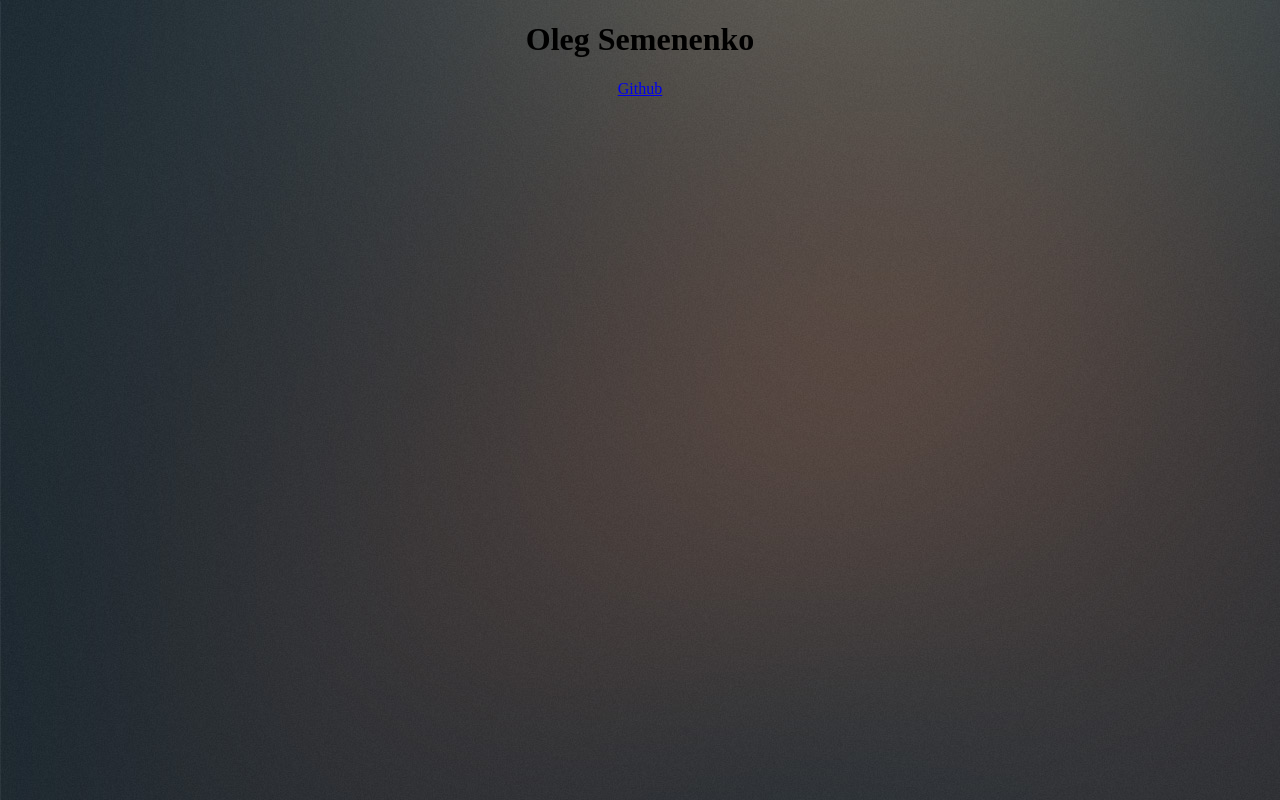
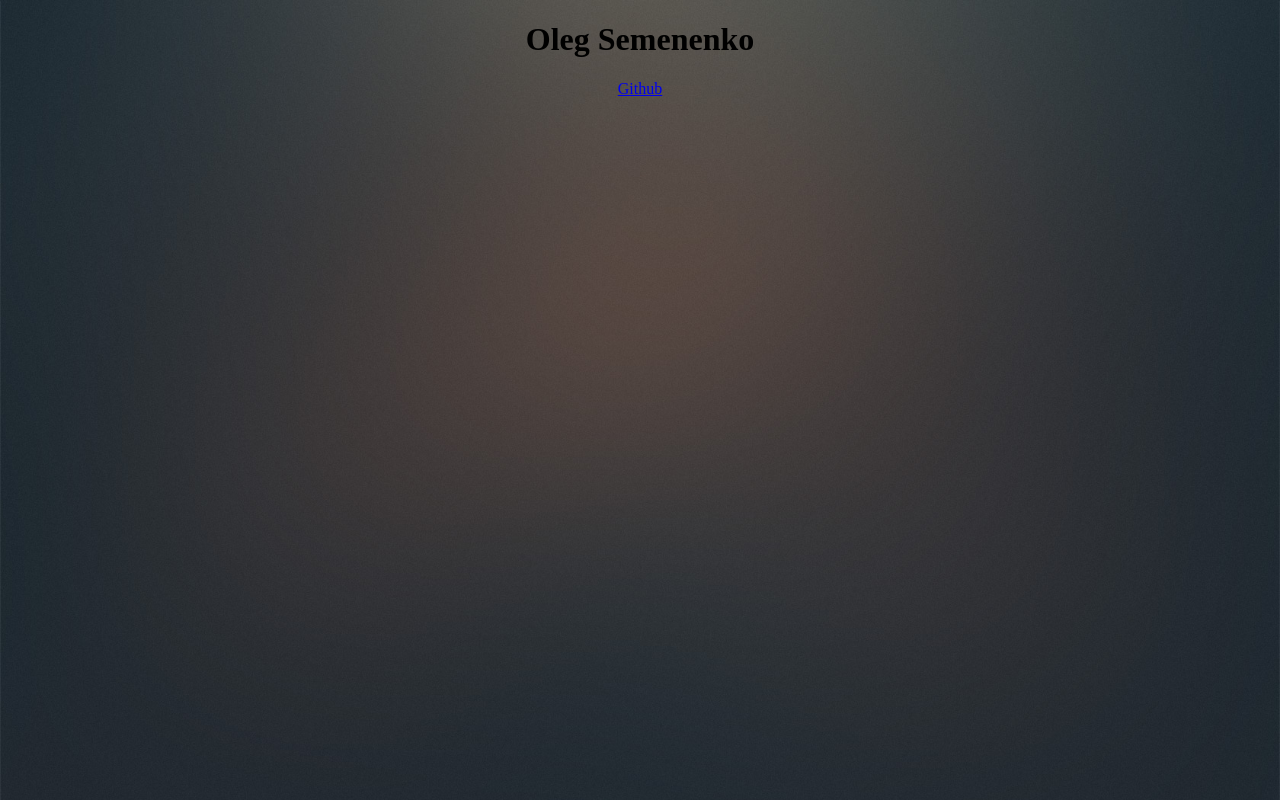
Before and after one commit to OlegSemenenkHome/ukrainianpenguin.github.io, a plain HTML site: page index.html in a window 1280 px wide. Drawn offline with Linux system fonts and the light colour scheme.

Commit message:
Update index.html
Making it look better

```diff
--- a/index.html
+++ b/index.html
@@ -1,7 +1,7 @@
 <!DOCTYPE html>
 <html>
        <style> html{   background-image: url("space.jpg");
-     background-size:  auto fill;
+     background-size:   100%;
         background-repeat: no-repeat;
            }
 
```
